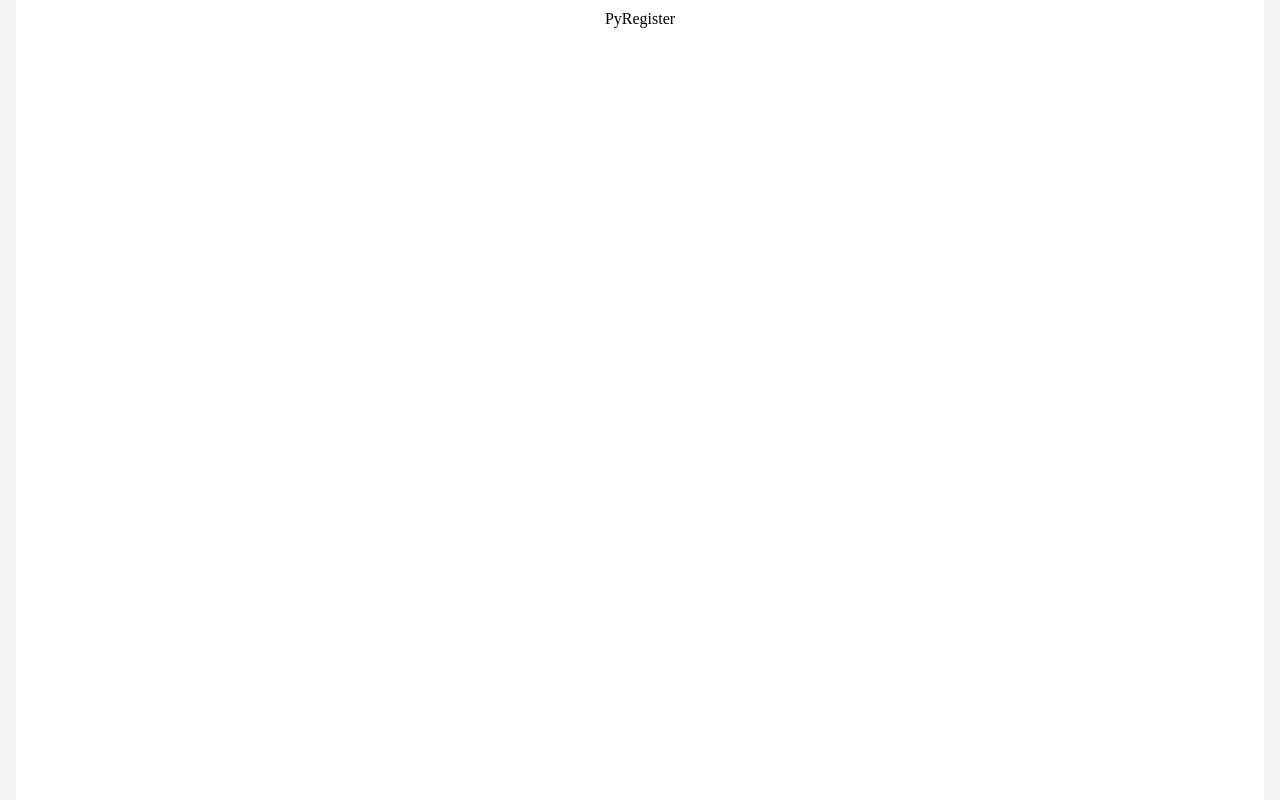
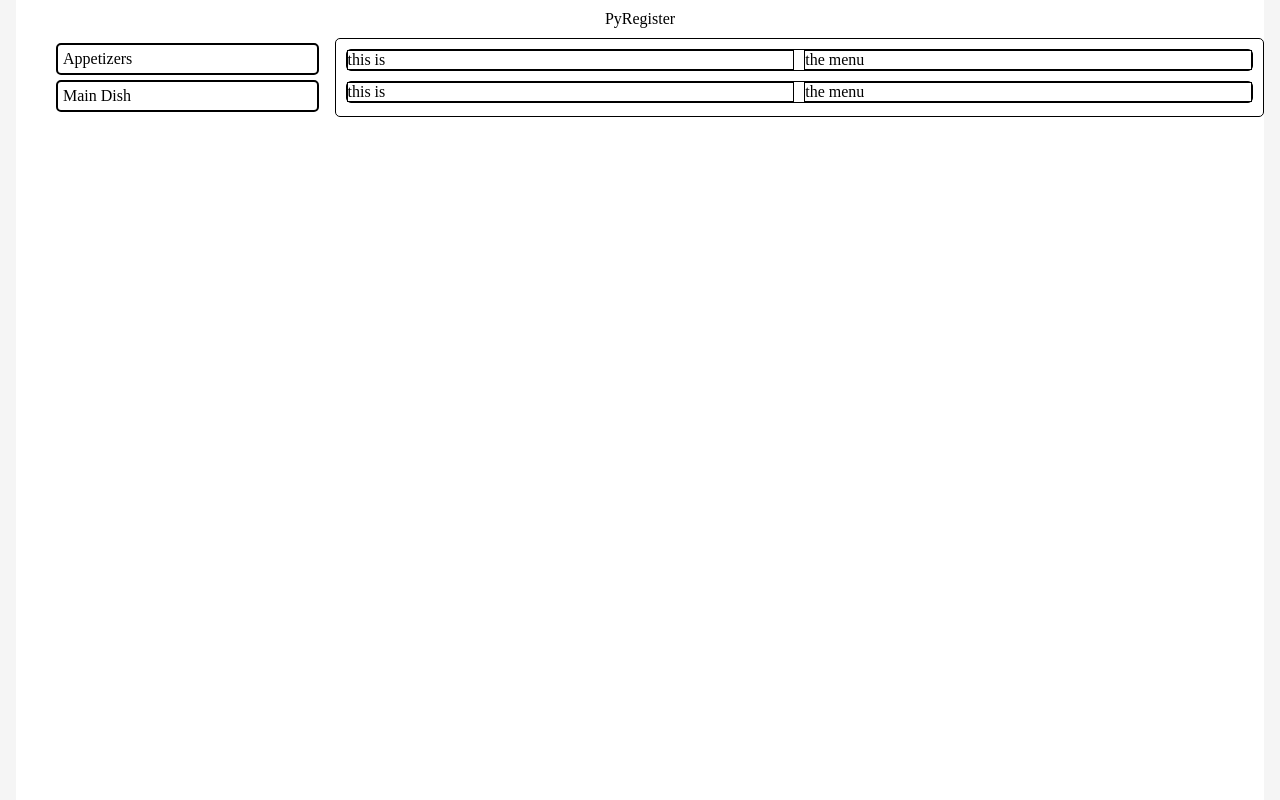
Before and after one commit to juanmanuel96/pyregister, a Flask app: page / in a window 1280 px wide. Before the commit the page is almost empty. Run offline with Flask 2, Linux system fonts and the light colour scheme; parts of the project's set-up code (start-up, migrations or seed data) failed here and were passed over.

Commit message:
removed light and dark theme options

```diff
--- a/source/__init__.py
+++ b/source/__init__.py
@@ -36,8 +36,7 @@ mongo.set_Database('pyregister')
 @pos.context_processor
 def set_jinja_globals():
     return {
-        'company_brand' : register_config.json_data.get('compnayBrand', 'PyRegister'),
-        'theme' : register_config.json_data.get('theme', 'light')
+        'company_brand' : register_config.json_data.get('compnayBrand', 'PyRegister')
     }
 
 # Blueprint Registry
--- a/source/register_config.json
+++ b/source/register_config.json
@@ -1,6 +1,5 @@
 {
     "companyName" : "pyregsiter",
     "companyBrand" : "PyRegister",
-    "tax" : 0.115,
-    "theme" : "light"
+    "tax" : 0.115
 }
--- /dev/null
+++ b/source/static/css/main/main.css
@@ -0,0 +1,52 @@
+.sub-container {
+    position: relative;
+    display: flex;
+}
+
+/* Navigation */
+.menu-nav{
+    flex: 1;
+    margin-right: 1em;
+}
+
+.nav-pills {
+    list-style: none;
+    margin: 0;
+}
+
+.pill {
+    border: 2px solid black;
+    border-radius: 5px;
+    margin: 5px auto;
+    padding: 5px;
+}
+
+.pill-link {
+    text-decoration: none;
+    color: black;
+}
+
+/* Presentation */
+.menu {
+    flex: 3;
+    border: 1px solid black;
+    border-radius: 5px;
+    padding: 10px;
+    width: 50%;
+}
+
+.menu-div {
+    display: grid;
+    grid-template-columns: repeat(auto-fit, minmax(300px, 1fr));
+    grid-gap: 10px;
+    border: 1px solid black;
+    border-radius: 5px;
+}
+
+.menu-div:not(:first-child){
+    margin-top: 10px;
+}
+
+.cell {
+    border: 1px solid black;
+}
--- a/source/templates/main/home.html
+++ b/source/templates/main/home.html
@@ -1,5 +1,22 @@
 {% extends 'main/layout.html' %}
 
 {% block body %}
-
+<div class="sub-container">
+    <nav class="menu-nav">
+        <ul class="nav-pills">
+            <li class="pill"><a href="#appetizer" class="pill-link"></a>Appetizers</li>
+            <li class="pill"><a href="#main-dish" class="pill-link">Main Dish</a></li>
+        </ul>
+    </nav>
+    <div class="menu">
+        <section id="appetizer" class="menu-div">
+            <section class="cell">this is</section>
+            <section class="cell">the menu</section>
+        </section>
+        <section id="main-dish" class="menu-div">
+            <section class="cell">this is</section>
+            <section class="cell">the menu</section>
+        </section>
+    </div>
+</div>
 {% endblock %}
--- a/source/templates/main/layout.html
+++ b/source/templates/main/layout.html
@@ -1,9 +1,9 @@
 <!DOCTYPE html>
 <html>
     <head>
-        <title>{{company}}</title>
-        <link rel="stylesheet" href="{{ url_for('static', filename='css/main/layout_' + theme + '.css') }}">
-        <link rel="stylesheet" href="{{ url_for('static', filename='css/main/main_' + theme + '.css') }}">
+        <title>{{company_brand}}</title>
+        <link rel="stylesheet" href="{{ url_for('static', filename='css/main/layout.css') }}">
+        <link rel="stylesheet" href="{{ url_for('static', filename='css/main/main.css') }}">
     </head>
     <body>
         <div class="container">
```
Also changed, not shown: source/static/css/main/layout_dark.css (deleted, +0 -22 lines), source/static/css/main/layout.css (renamed from source/static/css/main/layout_light.css), source/static/css/main/main_dark.css (deleted), source/static/css/main/main_light.css (deleted).
